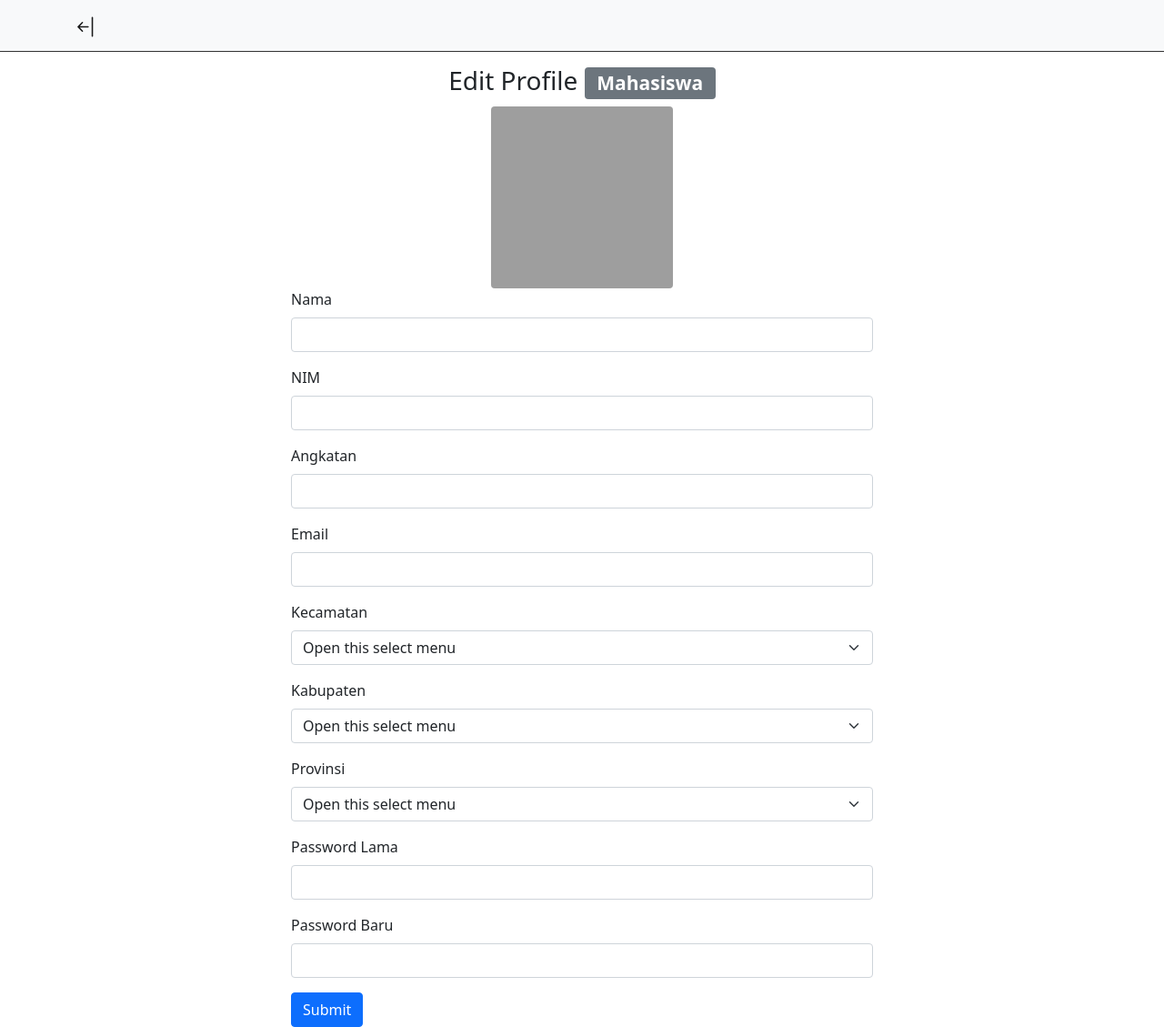
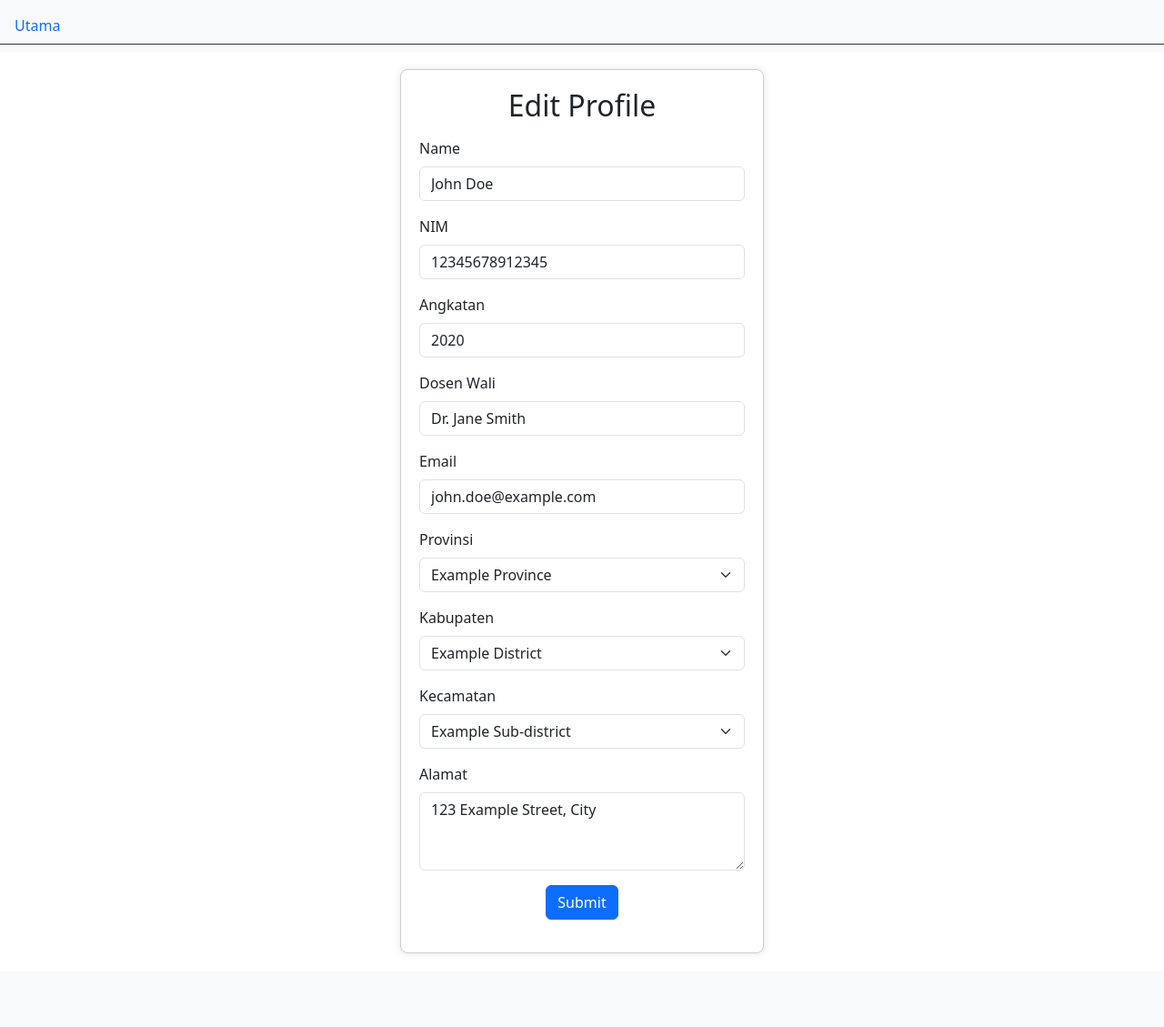
Before and after one commit to asurya-gz/fixppl, a PHP site: page /mahasiswa/editProfile.php in a window 1280 px wide. Shown: the whole page at 91% size. After the commit the page ends 1048 px from the top, so only its background shows below. Run offline with PHP 8.4, Linux system fonts and the light colour scheme; grey boxes are pictures that could not be loaded.

Commit message:
PKl Skripsi Edit Profile Benerin Semua Bug

```diff
--- a/index.php
+++ b/index.php
@@ -7,11 +7,10 @@
     <title>Halaman Login</title>
     <link rel="stylesheet" href="css/index.css">
     <link href="https://cdn.jsdelivr.net/npm/bootstrap@5.3.2/dist/css/bootstrap.min.css" rel="stylesheet" integrity="sha384-T3c6CoIi6uLrA9TneNEoa7RxnatzjcDSCmG1MXxSR1GAsXEV/Dwwykc2MPK8M2HN" crossorigin="anonymous">
-
 </head>
 
 <body>
-    <nav class="navbar bg-body-tertiary">
+    <nav class="navbar fixed-top bg-body-tertiary">
         <div class="container-fluid">
             <a class="navbar-brand" href="#">
                 <img height="50px" width="90px" src="https://th.bing.com/th/id/OIP.mnHDFwmwo2d7cBHd4RLzmwHaFJ?w=249&h=180&c=7&r=0&o=5&dpr=1.3&pid=1.7" alt="Logo">
@@ -21,7 +20,6 @@
     </nav>
     <div class="container mt-6">
         <div class="row justify-content-center">
-            <div class="col-md-13">
             <div class="card shadow">
                 <div class="card-body">
                     <form id="loginForm">
@@ -46,7 +44,6 @@
             </div>
         </div>
     </div>
-    </div>
     <script src="https://cdn.jsdelivr.net/npm/bootstrap@5.3.2/dist/js/bootstrap.bundle.min.js" integrity="sha384-C6RzsynM9kWDrMNeT87bh95OGNyZPhcTNXj1NW7RuBCsyN/o0jlpcV8Qyq46cDfL" crossorigin="anonymous"></script>
     <script src="js/login.js"></script>
 </body>
--- a/mahasiswa/css/editProfile.css
+++ /dev/null
@@ -1,16 +0,0 @@
-nav {
-    border-bottom: 1px solid #333;
-}
-
-.pp {
-    padding-top: 15px;
-}
-
-
-.inputan {
-    width: 50%;
-}
-
-h3{
-    text-align: center;
-}
--- a/mahasiswa/css/irsMahasiswa.css
+++ b/mahasiswa/css/irsMahasiswa.css
@@ -40,6 +40,10 @@ button {
     cursor: pointer;
 }
 
+.nav{
+    border-bottom: 1px solid #333;
+}
+
 button:hover {
     background-color: #007FFF;
 }
--- a/mahasiswa/editProfile.php
+++ b/mahasiswa/editProfile.php
@@ -5,84 +5,114 @@
     <meta charset="UTF-8">
     <meta name="viewport" content="width=device-width, initial-scale=1.0">
     <title>Edit Profile</title>
-    <link rel="stylesheet" href="css/editProfile.css">
-    <link href="https://cdn.jsdelivr.net/npm/bootstrap@5.0.2/dist/css/bootstrap.min.css" rel="stylesheet" integrity="sha384-EVSTQN3/azprG1Anm3QDgpJLIm9Nao0Yz1ztcQTwFspd3yD65VohhpuuCOmLASjC" crossorigin="anonymous">
+    <link rel="stylesheet" href="css/editProfileMahasiswa.css">
+    <link href="https://cdn.jsdelivr.net/npm/bootstrap@5.3.2/dist/css/bootstrap.min.css" rel="stylesheet" integrity="sha384-T3c6CoIi6uLrA9TneNEoa7RxnatzjcDSCmG1MXxSR1GAsXEV/Dwwykc2MPK8M2HN" crossorigin="anonymous">
+    <style>
+        body {
+            padding-top: 56px;
+            /* Add padding to the top to avoid overlapping with the fixed navbar */
+        }
+
+        .nav {
+            border-bottom: 1px solid #333;
+            width: 100%;
+        }
+
+        .edit-profile-box {
+            width: 400px;
+            padding: 20px;
+            border: 1px solid #ccc;
+            border-radius: 8px;
+            box-shadow: 0 0 10px rgba(0, 0, 0, 0.1);
+            margin: 20px auto;
+        }
+
+        .form-label {
+            margin-bottom: 0.5rem;
+        }
+    </style>
 </head>
 
 <body>
-    <nav class="navbar navbar-light bg-light">
-        <div class="container">
-            <a class="navbar-brand" href="../dashboardMahasiswa.php">
-                <svg xmlns="http://www.w3.org/2000/svg" width="25" height="25" fill="currentColor" class="bi bi-arrow-bar-left" viewBox="0 0 16 16">
-                    <path fill-rule="evenodd" d="M12.5 15a.5.5 0 0 1-.5-.5v-13a.5.5 0 0 1 1 0v13a.5.5 0 0 1-.5.5ZM10 8a.5.5 0 0 1-.5.5H3.707l2.147 2.146a.5.5 0 0 1-.708.708l-3-3a.5.5 0 0 1 0-.708l3-3a.5.5 0 1 1 .708.708L3.707 7.5H9.5a.5.5 0 0 1 .5.5Z" />
-                </svg>
-            </a>
-        </div>
+    <nav class="navbar navbar-expand-lg navbar-light bg-light fixed-top">
+        <ul class="nav">
+            <li class="nav-item">
+                <a class="nav-link active" aria-current="page" href="../dashboardMahasiswa.php">Utama</a>
+            </li>
+            <!-- Add more navigation items as needed -->
+        </ul>
     </nav>
 
-    <div class="konten">
-        <div class="pp">
-            <h3 class="text-center mt-10">Edit Profile <span class="badge bg-secondary">Mahasiswa</span></h3>
-            <img width="200" height="200" src="https://i.pinimg.com/originals/e0/cb/6e/e0cb6e3432f083a7e4d29df79d05e103.jpg" class="rounded mx-auto d-block" alt="...">
-        </div>
-        <div class="inputan mx-auto">
-            <form>
+    <div class="container">
+        <div class="edit-profile-box">
+            <h2 class="text-center mb-3">Edit Profile</h2>
+
+            <form action="updateProfile.php" method="post">
                 <div class="mb-3">
-                    <label for="nama" class="form-label">Nama</label>
-                    <input type="text" class="form-control" id="nama">
+                    <label for="name" class="form-label">Name</label>
+                    <input type="text" class="form-control" id="name" name="name" value="John Doe" required>
                 </div>
+
                 <div class="mb-3">
                     <label for="nim" class="form-label">NIM</label>
-                    <input type="number" class="form-control" id="nim">
+                    <input type="text" class="form-control" id="nim" name="nim" value="12345678912345" required>
                 </div>
+
                 <div class="mb-3">
                     <label for="angkatan" class="form-label">Angkatan</label>
-                    <input type="number" class="form-control" id="angkatan">
+                    <input type="text" class="form-control" id="angkatan" name="angkatan" value="2020" required>
                 </div>
+
+                <div class="mb-3">
+                    <label for="dosenWali" class="form-label">Dosen Wali</label>
+                    <input type="text" class="form-control" id="dosenWali" name="dosenWali" value="Dr. Jane Smith" required>
+                </div>
+
                 <div class="mb-3">
                     <label for="email" class="form-label">Email</label>
-                    <input type="email" class="form-control" id="email" aria-describedby="emailHelp">
+                    <input type="email" class="form-control" id="email" name="email" value="john.doe@example.com" required>
                 </div>
+
+                <div class="mb-3">
+                    <label for="provinsi" class="form-label">Provinsi</label>
+                    <select class="form-select" id="provinsi" name="provinsi" required>
+                        <!-- Options for Provinsi dropdown -->
+                        <option value="Example Province">Example Province</option>
+                        <!-- Add more options as needed -->
+                    </select>
+                </div>
+
+                <div class="mb-3">
+                    <label for="kabupaten" class="form-label">Kabupaten</label>
+                    <select class="form-select" id="kabupaten" name="kabupaten" required>
+                        <!-- Options for Kabupaten dropdown -->
+                        <option value="Example District">Example District</option>
+                        <!-- Add more options as needed -->
+                    </select>
+                </div>
+
                 <div class="mb-3">
                     <label for="kecamatan" class="form-label">Kecamatan</label>
-                    <select class="form-select" aria-label="Default select example">
-                        <option selected>Open this select menu</option>
-                        <option value="1">One</option>
-                        <option value="2">Two</option>
-                        <option value="3">Three</option>
+                    <select class="form-select" id="kecamatan" name="kecamatan" required>
+                        <!-- Options for Kecamatan dropdown -->
+                        <option value="Example Sub-district">Example Sub-district</option>
+                        <!-- Add more options as needed -->
                     </select>
                 </div>
+
                 <div class="mb-3">
-                    <label for="kabupaten" class="form-label">Kabupaten</label>
-                    <select class="form-select" aria-label="Default select example">
-                        <option selected>Open this select menu</option>
-                        <option value="1">One</option>
-                        <option value="2">Two</option>
-                        <option value="3">Three</option>
-                    </select>
+                    <label for="alamat" class="form-label">Alamat</label>
+                    <textarea class="form-control" id="alamat" name="alamat" rows="3" required>123 Example Street, City</textarea>
                 </div>
-                <div class="mb-3">
-                    <label for="provinsi" class="form-label">Provinsi</label>
-                    <select class="form-select" aria-label="Default select example">
-                        <option selected>Open this select menu</option>
-                        <option value="1">One</option>
-                        <option value="2">Two</option>
-                        <option value="3">Three</option>
-                    </select>
+
+                <div class="mb-3 text-center">
+                    <button type="submit" class="btn btn-primary">Submit</button>
                 </div>
-                <div class="mb-3">
-                    <label for="password" class="form-label">Password Lama</label>
-                    <input type="password" class="form-control" id="password">
-                </div>
-                <div class="mb-3">
-                    <label for="password" class="form-label">Password Baru</label>
-                    <input type="password" class="form-control" id="password">
-                </div>
-                <button type="submit" class="btn btn-primary">Submit</button>
             </form>
         </div>
     </div>
-    <script src="https://cdn.jsdelivr.net/npm/bootstrap@5.0.2/dist/js/bootstrap.bundle.min.js" integrity="sha384-MrcW6ZMFYlzcLA8Nl+NtUVF0sA7MsXsP1UyJoMp4YLEuNSfAP+JcXn/tWtIaxVXM" crossorigin="anonymous"></script>
+
+    <script src="https://cdn.jsdelivr.net/npm/bootstrap@5.3.2/dist/js/bootstrap.bundle.min.js" integrity="sha384-C6RzsynM9kWDrMNeT87bh95OGNyZPhcTNXj1NW7RuBCsyN/o0jlpcV8Qyq46cDfL" crossorigin="anonymous"></script>
 </body>
 
 </html>
--- a/mahasiswa/khsMahasiswa.php
+++ b/mahasiswa/khsMahasiswa.php
@@ -34,6 +34,9 @@
                 <input type="text" id="ip" name="ip" class="bg-gray-50 border border-gray-300 text-gray-900 text-sm rounded-lg focus:ring-blue-500 focus:border-blue-500 block w-full p-2.5 dark:bg-gray-700 dark:border-gray-600 dark:placeholder-gray-400 dark:text-white dark:focus:ring-blue-500 dark:focus:border-blue-500" readonly>
                 <label for="ipk">IPK</label>
                 <input type="text" id="ipk" name="ipk" class="bg-gray-50 border border-gray-300 text-gray-900 text-sm rounded-lg focus:ring-blue-500 focus:border-blue-500 block w-full p-2.5 dark:bg-gray-700 dark:border-gray-600 dark:placeholder-gray-400 dark:text-white dark:focus:ring-blue-500 dark:focus:border-blue-500" readonly>
+                <div class="button-right">
+                    <button type="submit">Tampilkan</button>
+                </div>
             </form>
         </div>
     </div>
```
Also changed, not shown: css/index.css (+15 -33 lines), dashboardMahasiswa.php (+4 -4 lines), mahasiswa/css/khsMahasiswa.css (+20 -0 lines), mahasiswa/css/pklMahasiswa.css (added, +22 -0 lines), mahasiswa/css/skripsiMahasiswa.css (added, +22 -0 lines), mahasiswa/pklMahasiswa.php (added, +59 -0 lines), mahasiswa/profileMahasiswa.php (added, +109 -0 lines), mahasiswa/skripsiMahasiswa.php (added, +59 -0 lines). Lines whose indentation alone changed are shown as unchanged.
